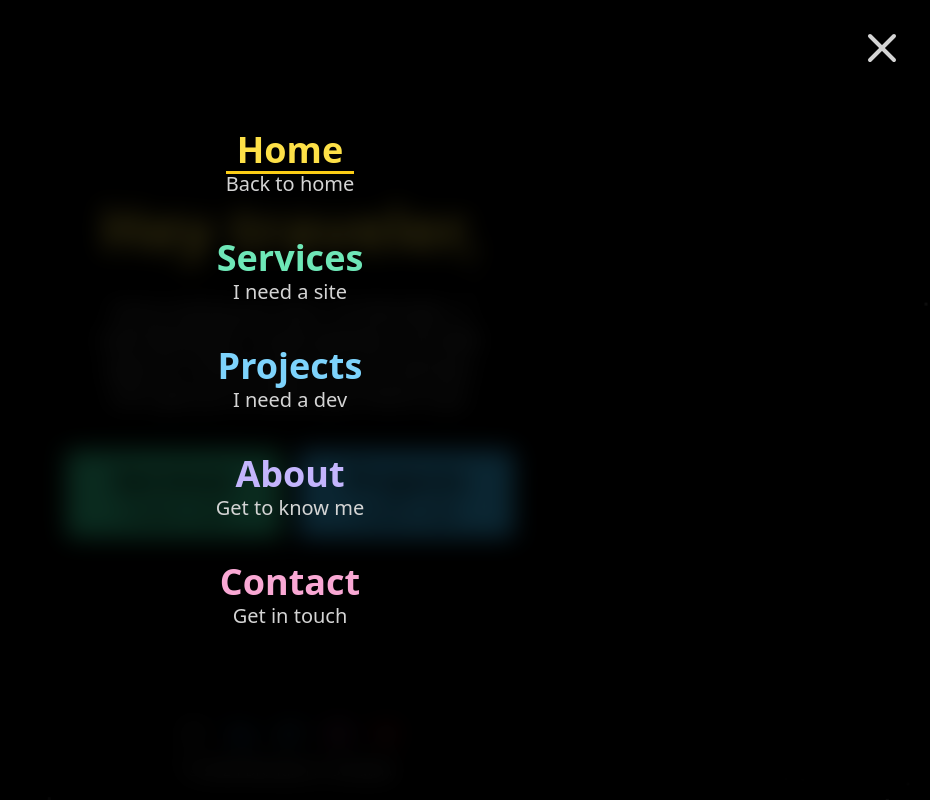
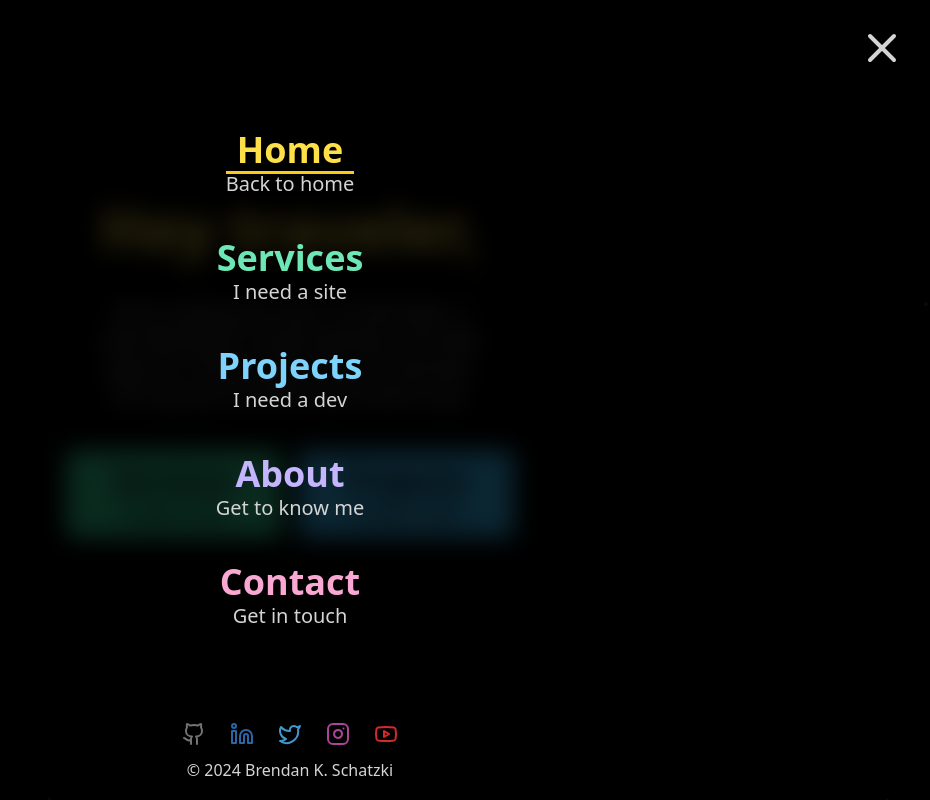
Before and after one commit to BKSchatzki/bkschatzki-dev, a React (Vite) app: page / in a window 1280 px wide. Both pictures are taken after a click on the label 1232 px from the left and 48 px from the top of the page. Shown: the whole page, without its empty margins (350-1280 px from the left). Built offline with nearby package versions, Linux system fonts and the light colour scheme.

Commit message:
Remove Footer component and add SocialLinks to NavLinks

```diff
--- a/src/App.tsx
+++ b/src/App.tsx
@@ -2,7 +2,6 @@ import { BrowserRouter as Router, Routes, Route } from "react-router-dom";
 
 import Starfield from "./components/Starfield";
 import Header from "./components/Header";
-import Footer from "./components/Footer";
 import PageWrapper from "./components/PageWrapper";
 
 import Home from "./pages/Home";
@@ -21,7 +20,6 @@ const App = () => {
         backgroundColor="black"
       />
       <Header />
-      <Footer />
       <PageWrapper>
         <Routes>
           <Route path="/" element={<Home />} />
--- /dev/null
+++ b/src/components/Copyright.tsx
@@ -0,0 +1,17 @@
+import { motion } from "framer-motion";
+
+const Copyright = () => {
+  return (
+    <motion.span
+      className="text-xs sm:text-base"
+      initial={{ opacity: 0, y: 25, scale: 0.8 }}
+      animate={{ opacity: 1, y: 0, scale: 1 }}
+      exit={{ opacity: 0, y: 25, scale: 0.8 }}
+      transition={{ delay: 0.8, duration: 0.5 }}
+    >
+      &copy; 2024 Brendan K. Schatzki
+    </motion.span>
+  );
+};
+
+export default Copyright;
--- a/src/components/Footer.tsx
+++ /dev/null
@@ -1,22 +0,0 @@
-import SocialLinks from "./SocialLinks";
-
-import { motion } from "framer-motion";
-
-const Footer = () => {
-  return (
-    <footer className="fixed bottom-0 flex h-16 w-full flex-col items-center justify-center gap-2 bg-gradient-to-t from-black from-5% to-transparent to-95% sm:h-24 sm:gap-3">
-      <SocialLinks />
-      <motion.span
-        className="text-xs sm:text-base"
-        initial={{ opacity: 0, y: 25, scale: 0.8 }}
-        animate={{ opacity: 1, y: 0, scale: 1 }}
-        exit={{ opacity: 0, y: 25, scale: 0.8 }}
-        transition={{ delay: 0.8, duration: 0.5 }}
-      >
-        &copy; 2024 Brendan K. Schatzki
-      </motion.span>
-    </footer>
-  );
-};
-
-export default Footer;
--- a/src/components/NavLinks.tsx
+++ b/src/components/NavLinks.tsx
@@ -1,4 +1,6 @@
 import pageData from "../data/pageData";
+
+import SocialLinks from "./SocialLinks";
 
 import { motion } from "framer-motion";
 import { Link, useLocation } from "react-router-dom";
@@ -62,6 +64,7 @@ const NavLinks = ({
               </Link>
             </motion.li>
           ))}
+          <SocialLinks />
         </motion.ul>
       )}
       {navType === "iconRow" && !isMenuOpen && (
--- a/src/components/SocialLinks.tsx
+++ b/src/components/SocialLinks.tsx
@@ -1,4 +1,6 @@
 import externalLinks from "../data/externalLinks";
+
+import Copyright from "./Copyright";
 
 import { motion } from "framer-motion";
 
@@ -6,6 +8,7 @@ const SocialLinks = () => {
   const socials = externalLinks.find((e) => e.type === "socials");
 
   return (
+    <div className="fixed bottom-0 flex h-16 w-full flex-col items-center justify-center gap-2 sm:h-24 sm:gap-3">
       <ul className="flex gap-4 sm:gap-6">
         {socials?.links.map((link, index) => (
           <motion.li
@@ -21,6 +24,8 @@ const SocialLinks = () => {
           </motion.li>
         ))}
       </ul>
+      <Copyright />
+    </div>
   );
 };
 
```
Lines whose indentation alone changed are shown as unchanged.
